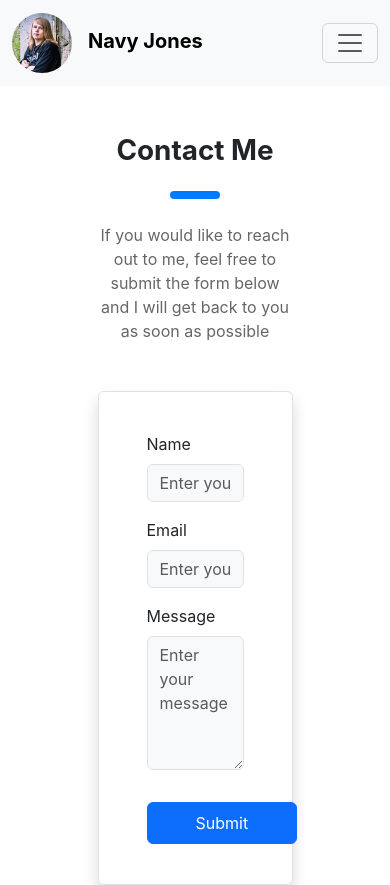
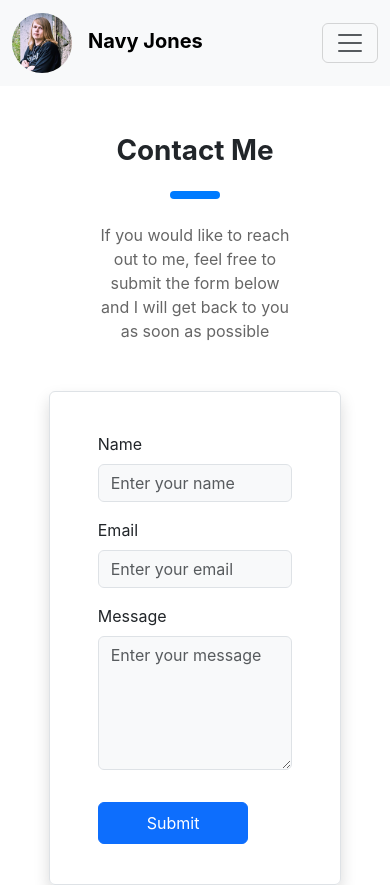
Before and after one commit to jonesna213/Portfolio, a React (Create React App) app: page /contact in a window 390 px wide. Shown: the top 885 px of the page. Built offline with nearby package versions, Linux system fonts and the light colour scheme.

Commit message:
Fixed contact form sizing on mobile

```diff
--- a/src/pages/Contact.js
+++ b/src/pages/Contact.js
@@ -63,7 +63,7 @@ const ContactPage = () => {
             {successfulSubmit && <p className="text-success mt-5 text-center fw-bold">Message Sent!</p>}
             {sendingMessage && <p className="text-secondary mt-5 text-center fw-bold">Sending...</p>}
 
-            <form onSubmit={submitHandler} className={`w-50 mx-auto border rounded p-4 px-5 my-5 shadow ${styles.form}`}>
+            <form onSubmit={submitHandler} className={`mx-auto border rounded py-4 px-5 my-5 shadow ${styles.form}`}>
                 <div className="my-3">
                     <label className="form-label" htmlFor="name">Name</label>
                     <input type="text" className="form-control bg-light" id="name" name="name" placeholder="Enter your name" value={name} onChange={event => { inputChangeHandler("name", event.target.value) }} required />
--- a/src/pages/Projects.js
+++ b/src/pages/Projects.js
@@ -3,7 +3,7 @@ import styles from "./css/Contact.module.css";
 const ProjectsPage = () => {
     return (
         <div className={styles.container}>
-            <h1 className="fw-bold text-center">Contact Me</h1>
+            <h1 className="fw-bold text-center">My Projects</h1>
             <div className={`mx-auto my-4 ${styles.customHr}`}></div>
         </div>
     );
--- a/src/pages/css/Contact.module.css
+++ b/src/pages/css/Contact.module.css
@@ -12,3 +12,13 @@
     background-color: #007bff;
     border-radius: 50px;
 }
+
+.form {
+    width: 75%;
+}
+
+@media (min-width: 576px) {
+    .form {
+        width: 50%;
+    }
+}
```
